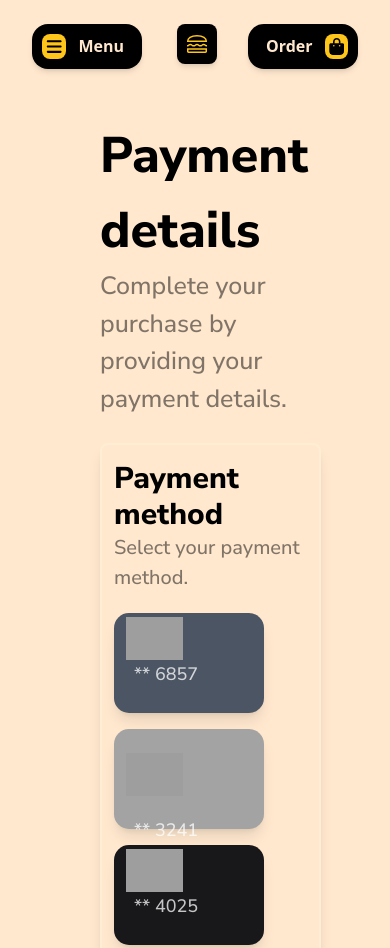
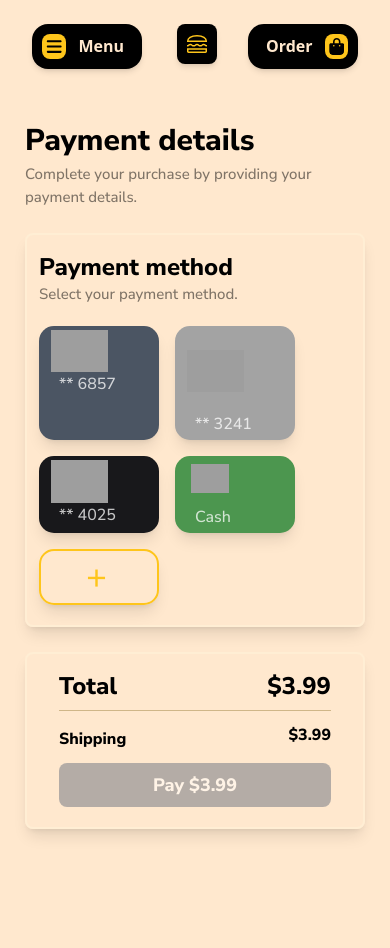
Before and after one commit to LoloLange/Beef, a plain HTML site: page order.html in a window 390 px wide. Shown: the top 948 px of the page. After the commit the page ends 883 px from the top, so only its background shows below. Drawn offline with nearby package versions, Linux system fonts and the light colour scheme; grey boxes are pictures that could not be loaded; a web font is replaced by a local one.

Commit message:
added responsive + fixed payment method error

```diff
--- a/order-process.js
+++ b/order-process.js
@@ -86,13 +86,11 @@ for (let i = 0; i < items.length; i++) {
   div.classList.add('flex') + div.classList.add('justify-between')
   div.appendChild(p);
   p.innerHTML = items_[i].name;
-  p.classList.add('mt-1');
 
   div.append(div2);
   div2.append(p2);
   div2.classList.add('flex')
   p2.innerHTML = "$" + items_[i].price;
-  p.classList.add('mt-1');
 
   price.innerHTML = parseFloat(price.innerHTML);
   price.innerHTML = (parseFloat(price.innerHTML) + parseFloat(items_[i].price)).toFixed(2);
@@ -102,7 +100,7 @@ for (let i = 0; i < items.length; i++) {
   //delete btn
   div2.append(p3)
   p3.innerHTML = "X"
-  p3.classList.add('px-2') + p3.classList.add('ml-2') + p3.classList.add('mb-[12px]')
+  p3.classList.add('px-2') + p3.classList.add('ml-2') + p3.classList.add('mb-[13px]')
   p3.classList.add('font-bold') + p3.classList.add('text-white') + p3.classList.add('bg-red-500') + p3.classList.add('rounded-l-sm') + p3.classList.add('cursor-pointer')
 
 
@@ -151,3 +149,27 @@ shippingP.classList.add('font-bold') + shippingP.classList.add('mt-1')
 div.append(priceP);
 priceP.innerHTML = "$3.99";
 priceP.classList.add('font-bold')
+
+
+pay.addEventListener("click", () => {
+  if(ableToPay) {
+    localStorage.removeItem("order");
+    sessionStorage.removeItem("payment_method_id");
+    alert("You have successfully made your order");
+    location.replace("index.html")
+  } else {
+    console.log("No payment method selected")
+    Toastify({
+      text: "No payment method selected",
+      duration: 2000,
+      gravity: "top", // `top` or `bottom`
+      position: "right", // `left`, `center` or `right`
+      stopOnFocus: true, // Prevents dismissing of toast on hover
+      style: {
+        background: "linear-gradient(to right, rgb(255, 95, 109), rgb(255, 195, 113))",
+      },
+      onClick: function(){} // Callback after click
+    })
+    .showToast();
+  }
+})
--- a/order.html
+++ b/order.html
@@ -45,50 +45,49 @@
 
     </header>
 
-    <main class="px-[100px] py-[25px]" style="font-family: 'Nunito Sans', sans-serif;">
+    <main class="px-[25px] sm:px-[50px] lg:px-[100px] py-[25px]" style="font-family: 'Nunito Sans', sans-serif;">
         <div>
-            <p class="text-black text-[50px] font-bold">Payment details</p>
-            <p class="text-black text-opacity-50 text-[25px] font-normal">Complete your purchase by providing your payment details.</p>
+            <p class="text-black text-[30px] md:text-[35px] lg:text-[40px] xl:text-[50px] font-bold">Payment details</p>
+            <p class="text-black text-opacity-50 text-[15px] md:text-[20px] lg:text-[25px] font-normal">Complete your purchase by providing your payment details.</p>
         </div>
 
-        <section class="flex items-start gap-x-10 h-[100%]">
+        <section class="flex items-start h-[100%]">
             <div class="h-[650px]">
                 <div class="border-[2px] border-[#FFEED4] shadow-lg rounded-lg mt-[25px] py-2 px-3 h-fit">
-                    <p class="text-black text-3xl font-bold mt-2">Payment method</p>
-                    <p class="text-black text-opacity-50 text-[20px] font-normal">Select your payment method.</p>
+                    <p class="text-black text-2xl xl:text-3xl font-bold mt-2">Payment method</p>
+                    <p class="text-black text-opacity-50 text-[15px] md:text-[20px] font-normal">Select your payment method.</p>
 
 
                         <div class="flex flex-wrap gap-4 mt-5 mb-3 cursor-pointer">
-                            <div id="1" class="card w-[150px] h-[100px] bg-gray-600 rounded-[15px] border-4 border-transparent transition duration-200 hover:brightness-[.85] shadow-lg">
+                            <div id="1" class="card w-[120px] w-[100px] min-[800px]:w-[150px] min-[800px]:h-[100px] bg-gray-600 rounded-[15px] border-4 border-transparent transition duration-200 hover:brightness-[.85] shadow-lg">
                                 <img class="w-[65px] pl-2" src="https://static.vecteezy.com/system/resources/previews/019/167/123/original/mastercard-free-download-free-png.png"/>
-                                <p class="text-white text-opacity-75 text-lg font-light pl-4">** 6857</p>
+                                <p class="text-white text-opacity-75 text-md xl:text-lg font-light pl-4">** 6857</p>
                             </div>
 
-                            <div id="2" class="card w-[150px] h-[100px] bg-neutral-400 rounded-[15px] cursor-pointer border-4 border-transparent transition duration-200 hover:brightness-[.85] shadow-lg">
+                            <div id="2" class="card w-[120px] w-[100px] min-[800px]:w-[150px] min-[800px]:h-[100px] bg-neutral-400 rounded-[15px] cursor-pointer border-4 border-transparent transition duration-200 hover:brightness-[.85] shadow-lg">
                                 <img class="w-[65px] my-[20px] pl-2" src="https://logodownload.org/wp-content/uploads/2016/10/visa-logo-1.png"/>
-                                <p class="text-white text-opacity-75 text-lg font-light pl-4">** 3241</p>
+                                <p class="text-white text-opacity-75 text-md xl:text-lg font-light pl-4">** 3241</p>
                             </div>
 
-                            <div id="3" class="card w-[150px] h-[100px] bg-zinc-900 rounded-[15px] cursor-pointer border-4 border-transparent transition duration-200 hover:brightness-[.85] shadow-lg">
+                            <div id="3" class="card w-[120px] w-[100px] min-[800px]:w-[150px] min-[800px]:h-[100px] bg-zinc-900 rounded-[15px] cursor-pointer border-4 border-transparent transition duration-200 hover:brightness-[.85] shadow-lg">
                                 <img class="w-[65px] pl-2" src="https://static.vecteezy.com/system/resources/previews/019/167/123/original/mastercard-free-download-free-png.png"/>
-                                <p class="text-white text-opacity-75 text-lg font-light pl-4">** 4025</p>
+                                <p class="text-white text-opacity-75 text-md xl:text-lg font-light pl-4">** 4025</p>
                             </div>
 
-                            <div id="4" class="card w-[150px] h-[100px] bg-[#4C964F] rounded-[15px] cursor-pointer border-4 border-transparent transition duration-200 hover:brightness-[.85] shadow-lg">
+                            <div id="4" class="card w-[120px] w-[100px] min-[800px]:w-[150px] min-[800px]:h-[100px] bg-[#4C964F] rounded-[15px] cursor-pointer border-4 border-transparent transition duration-200 hover:brightness-[.85] shadow-lg">
                                 <img class="w-[50px] pl-3 pb-3 pt-1" src="https://creazilla-store.fra1.digitaloceanspaces.com/emojis/57671/dollar-banknote-emoji-clipart-xl.png"/>
-                                <p class="text-white text-opacity-75 text-lg font-light pl-4">Cash</p>
+                                <p class="text-white text-opacity-75 text-md xl:text-lg font-light pl-4">Cash</p>
                             </div>
 
-                            <div class="w-[150px] h-[100px] border-2 border-[#FEC51B] rounded-[15px] cursor-pointer transition duration-200 hover:brightness-[.85] shadow-lg">
-                                <p class="text-[#FEC51B] text-[35px] w-[50px] pl-3 pb-[5px]">+</p>
-                                <p class="text-opacity-75 text-lg font-light pl-4">Add new card</p>
+                            <div class="flex justify-center items-center w-[120px] w-[100px] min-[800px]:w-[150px] min-[800px]:h-[100px] border-2 border-[#FEC51B] rounded-[15px] cursor-pointer transition duration-200 hover:brightness-[.85] shadow-lg">
+                                <p class="text-[#FEC51B] text-[35px] w-[50px] pl-3">+</p>
                             </div>
                         </div>
                     </div>
 
 
                     <div class="border-[2px] border-[#FFEED4] shadow-lg rounded-lg mt-[25px] py-2 px-3">
-                        <div class="flex justify-between mx-5 text-black text-3xl font-bold mt-2">
+                        <div class="flex justify-between mx-5 text-black text-2xl md:text-3xl font-bold mt-2">
                             <p>Total</p>
                             <p>$<span id="price">3.99</span></p>
                         </div>
@@ -100,7 +99,7 @@
                         <div id="shipping"></div>
 
                         <div class="mx-5 my-3">
-                            <button id="pay" class="text-xl bg-[#5386e4] transition duration-200 hover:brightness-[0.9] text-white font-bold p-2 w-[100%] rounded-lg"></button>
+                            <button id="pay" class="text-lg md:text-xl bg-[#5386e4] transition duration-200 hover:brightness-[0.9] text-white font-bold p-2 w-[100%] rounded-lg"></button>
                         </div>
                     </div>
                 </div>
--- a/order.js
+++ b/order.js
@@ -24,16 +24,12 @@ ul.addEventListener('click', () => {
 
 const cards = document.querySelectorAll('.card')
 
-let ableToPay = false;
+let ableToPay
 
 cards.forEach(item => {
-
-    if(item.classList.contains = 'active') {
+    item.addEventListener('click', () => {
+        sessionStorage.setItem("payment_method_id", item.id);
         ableToPay = true
-    } else {
-        ableToPay = false
-    }
-    item.addEventListener('click', () => {
         cards.forEach(item => {
             item.classList.remove('active')
             item.classList.remove('border-sky-500')
@@ -41,4 +37,25 @@ cards.forEach(item => {
         item.classList.add('active')
         item.classList.add('border-sky-500')
     });
+
+    if(!ableToPay) {
+        let data = sessionStorage.getItem("payment_method_id");
+        if(item.id === data) {
+            ableToPay = true
+            item.classList.add('active')
+            item.classList.add('border-sky-500')
+        } else {
+            item.classList.remove('active')
+            item.classList.remove('border-sky-500')
+            ableToPay = false
+
+            if(item.classList.contains === 'active') {
+                ableToPay = true
+            } else {
+                ableToPay = false
+            }
+
+
+        }
+    }
 })
```
